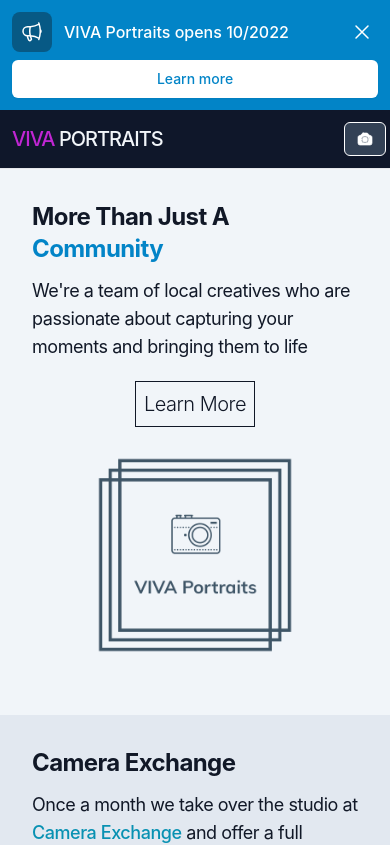
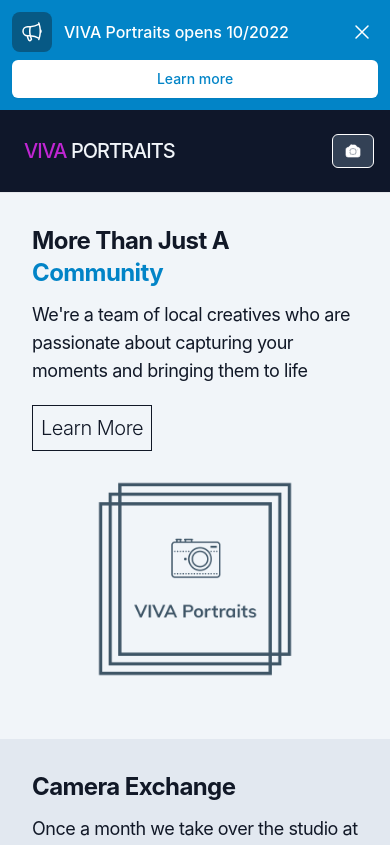
Before and after one commit to jessebubble/viva-portraits, a React (Create React App) app: page /community in a window 390 px wide. Shown: the top 845 px of the page. Built offline with nearby package versions, Linux system fonts and the light colour scheme.

Commit message:
button responsive updates

```diff
--- a/src/components/community.js
+++ b/src/components/community.js
@@ -15,7 +15,7 @@
           <p className="tracking-tight antialiased mt-3 md:mt-5 text-gray-900 max-w-xl text-lg md:text-xl">
             We're a team of local creatives who are passionate about capturing your moments and bringing them to life
           </p>
-          <div className="mt-5 sm:mt-8 flex items-center justify-center lg:justify-start">
+          <div className="mt-5 sm:mt-8 flex items-center justify-start">
             <div className='tracking-tight subpixel-antialiased p-2 items-center text-center border border-gray-900 bg-transparent text-xl md:text-2xl font-light hover:bg-whitek'>
               <Link to="/community" className='text-gray-900'>
                 Learn More
--- a/src/components/contact.js
+++ b/src/components/contact.js
@@ -18,7 +18,7 @@
             Join us for our next events.
             <span className='text-teal-500'> Studio Days</span> | <span className='text-cyan-500'>City Days</span>
           </p>
-          <div className="mt-5 sm:mt-8 flex items-center justify-center lg:justify-start">
+          <div className="mt-5 sm:mt-8 flex items-center justify-start">
             <div className='tracking-tight subpixel-antialiased p-2 items-center text-center border border-white bg-transparent text-xl md:text-2xl font-light hover:bg-white hover:border-black'>
               <Link to="/pricing" className='text-white hover:text-gray-900'>
                 Reserve Your Session
--- a/src/components/navbar.js
+++ b/src/components/navbar.js
@@ -7,7 +7,7 @@
     return (
         <>
         <div className="bg-sky-600">
-            <div className="mx-auto max-w-7xl py-3 px-3 sm:px-6 lg:px-8">
+            <div className="max-w-7xl py-3 px-3 sm:px-6 lg:px-8">
                 <div className="flex flex-wrap items-center justify-between">
                     <div className="flex w-0 flex-1 items-center">
                         <span className="flex rounded-lg bg-sky-800 p-2">
@@ -56,7 +56,7 @@
 
 
         <nav className='bg-slate-900 border-b'>
-            <div className="mx-auto max-w-7xl py-3 px-3 sm:px-6 lg:px-8 flex items-center justify-between">
+            <div className="flex items-center justify-between p-6 md:p-8">
                 <Link to='/' className='flex '>
                     <h1 className='tracking-tighter antialiased text-xl md:text-2xl font-medium text-slate-100'>
                         <span className='text-fuchsia-600'>VIVA</span> PORTRAITS
--- a/src/components/pricing.js
+++ b/src/components/pricing.js
@@ -18,7 +18,7 @@
             Join us for our next events.
             <span className='text-teal-500'> Studio Days</span> | <span className='text-cyan-500'>City Days</span>
           </p>
-          <div className="mt-5 sm:mt-8 flex items-center justify-center lg:justify-start">
+          <div className="mt-5 sm:mt-8 flex items-center justify-start">
             <div className='tracking-tight subpixel-antialiased p-2 items-center text-center border border-white bg-transparent text-xl md:text-2xl font-light hover:bg-white hover:border-black'>
               <Link to="/pricing" className='text-white hover:text-gray-900'>
                 Reserve Your Spot
```
